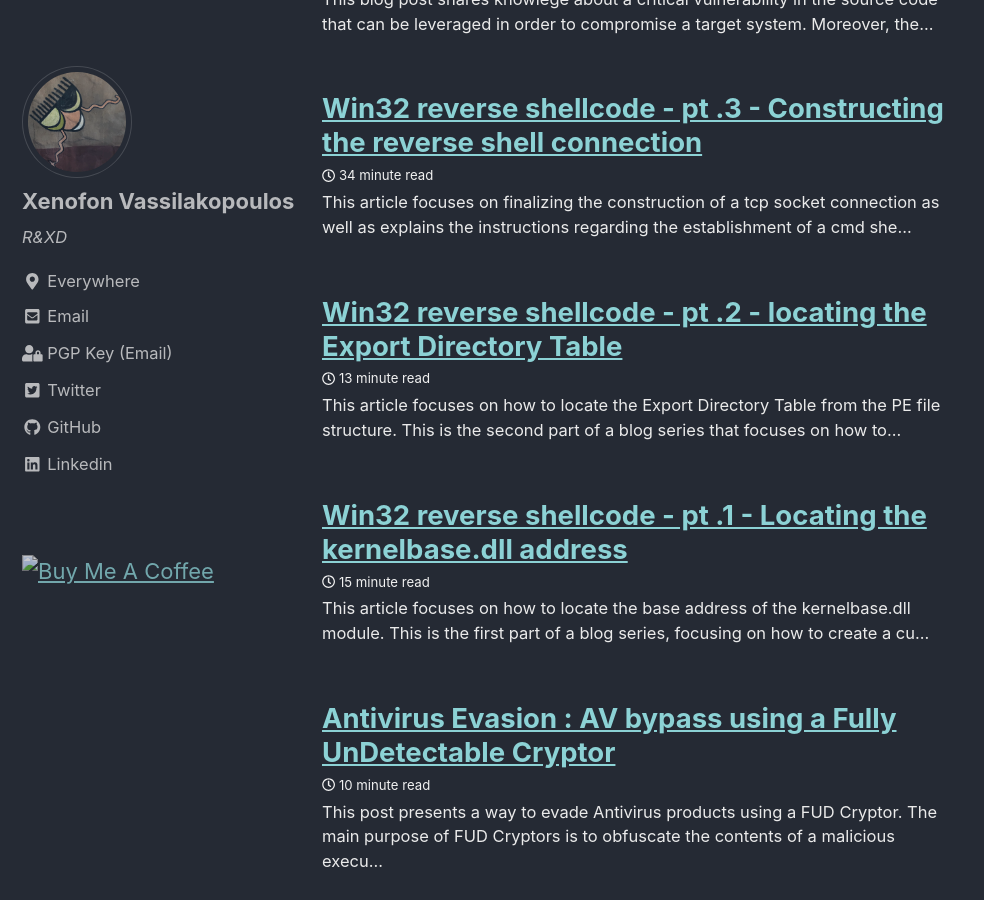
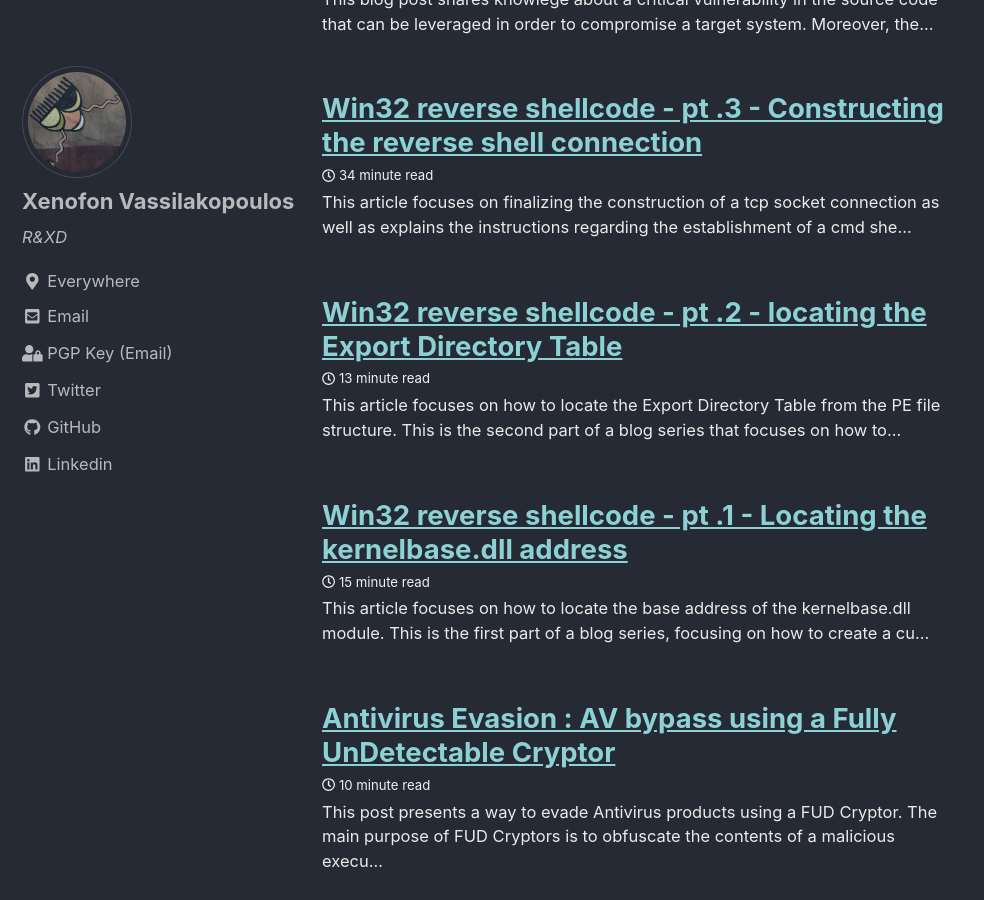
Before and after one commit to xen0vas/xen0vas.github.io, a Jekyll site: the page built from index.html, in a window 1280 px wide and 900 px high, scrolled down 340 px. Shown: the whole window, without its empty margins (0-984 px from the left). Built offline with Jekyll 4.4.1, drawn with Linux system fonts in a browser that asks for light colours; cached includes are drawn as plain includes; the list of posts is cut into pages by our own code.

Commit message:
_config.yml update

```diff
--- a/_includes/author-profile.html
+++ b/_includes/author-profile.html
@@ -268,6 +268,6 @@
       {% include author-profile-custom-links.html %}
     </ul>
     <br><br>
-    <a href="https://www.buymeacoffee.com/xen0vas" target="_blank"><img src="https://cdn.buymeacoffee.com/buttons/v2/default-green.png" alt="Buy Me A Coffee" style="height: 60px !important;width: 217px !important;"></a>
+    <!--a href="https://www.buymeacoffee.com/xen0vas" target="_blank"><img src="https://cdn.buymeacoffee.com/buttons/v2/default-green.png" alt="Buy Me A Coffee" style="height: 60px !important;width: 217px !important;"></a-->
   </div>
 </div>
```
